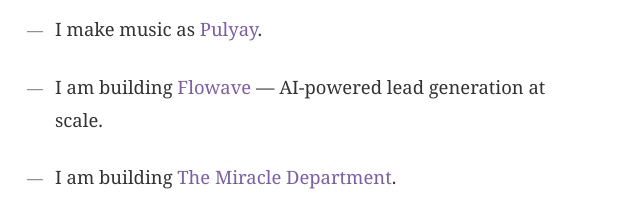
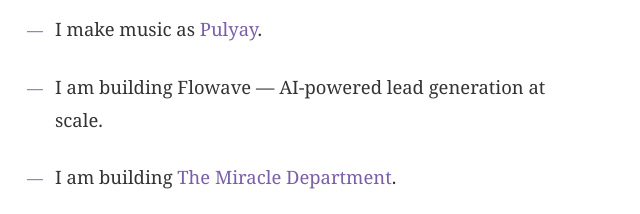
Before and after one commit to jpulier/jakepulier.com, a plain HTML site: page index.html in a window 1280 px wide. Shown: the part 455-669 px from the top of the page, 334-974 px from the left. Drawn offline with Linux system fonts and the light colour scheme.

Commit message:
Remove Flowave link

```diff
--- a/index.html
+++ b/index.html
@@ -167,7 +167,7 @@
 
         <ul class="list">
             <li><span class="num">—</span><span>I make music as <a href="https://pulyay.com">Pulyay</a>.</span></li>
-            <li><span class="num">—</span><span>I am building <a href="https://flowave.com">Flowave</a> — AI-powered lead generation at scale.</span></li>
+            <li><span class="num">—</span><span>I am building Flowave — AI-powered lead generation at scale.</span></li>
             <li><span class="num">—</span><span>I am building <a href="https://miracledept.com">The Miracle Department</a>.</span></li>
             <li><span class="num">—</span><span>I am an active angel investor.</span></li>
         </ul>
```
